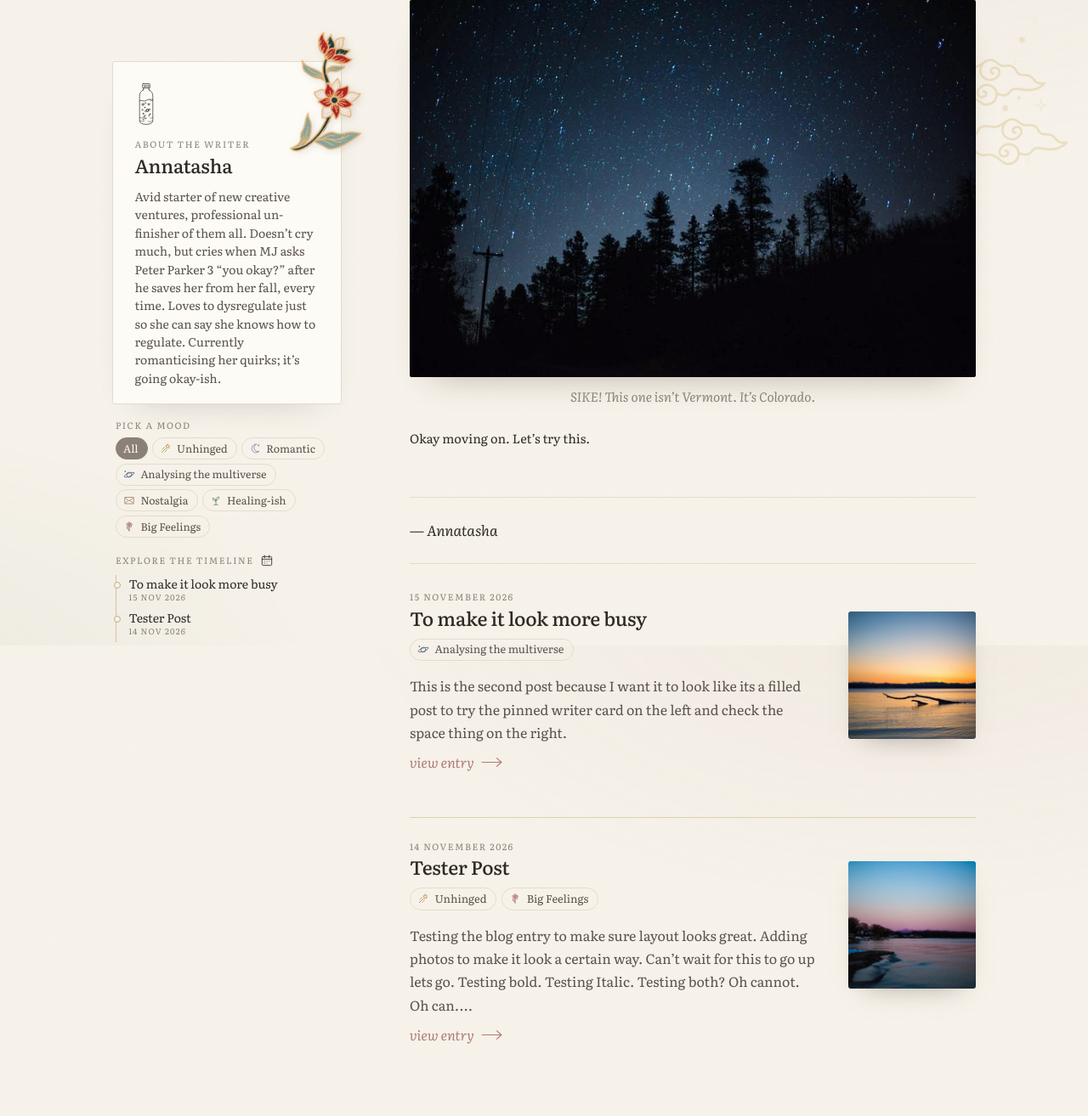
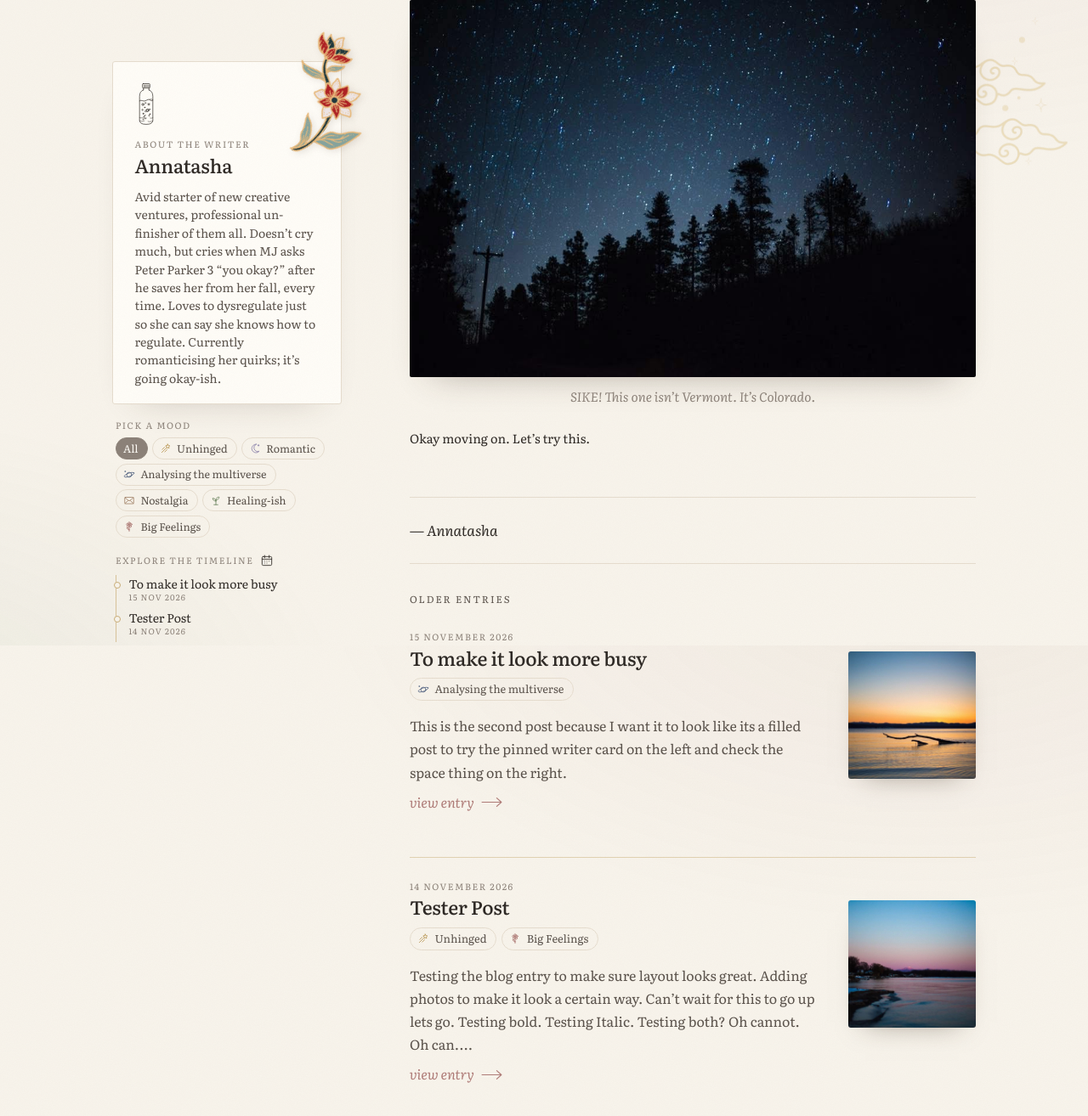
Before and after one commit to joliecodes/annatasha, a Jekyll site: the page built from blog/index.html, in a window 1280 px wide and 1400 px high, scrolled down 1040 px. Shown: the top 1314 px of the window at 85% size. Built offline with Jekyll 4.4.1, drawn with Linux system fonts in a browser that asks for light colours.

Commit message:
Older entries label on the blog page (editable in Site text)
Co-Authored-By: Claude Opus 5.5 <noreply@anthropic.com>
Claude-Session: https://claude.ai/code/session_01H42t2MWQU4LZnCXKDr1JmC

```diff
--- a/_data/blog.yml
+++ b/_data/blog.yml
@@ -5,3 +5,4 @@ empty_text: Nothing in this mood yet.
 earlier_kicker: "explore the timeline"
 timeline_heading: "The Timeline"
 timeline_sub: "every story, on the day it happened"
+older_kicker: "older entries"
--- a/admin/config.yml
+++ b/admin/config.yml
@@ -63,6 +63,7 @@ collections:
           - { label: Small line above the moods, name: moods_kicker, widget: string }
           - { label: Message when a mood has no posts, name: empty_text, widget: string }
           - { label: Small line above the older posts list, name: earlier_kicker, widget: string }
+          - { label: Label above older entries on the blog page, name: older_kicker, widget: string }
           - { label: Calendar page heading, name: timeline_heading, widget: string }
           - { label: Calendar page subtitle, name: timeline_sub, widget: string }
       - label: Moods
--- a/assets/moods.js
+++ b/assets/moods.js
@@ -29,6 +29,8 @@
       if (show) shown++;
     });
     empty.hidden = shown > 0;
+    var older = document.querySelector('.older-head');
+    if (older) older.hidden = !document.querySelector('.posts > .post-card:not([hidden])');
   }
 
   buttons.forEach(function (b) {
--- a/assets/style.css
+++ b/assets/style.css
@@ -201,8 +201,9 @@ h1,h2{font-weight:500;letter-spacing:-.01em;line-height:1.15}
 .timeline span,.more-stories li span{text-transform:uppercase;letter-spacing:.12em;font-size:.6rem}
 .featured-foot{margin-top:2.2rem;padding-bottom:1.5rem;border-bottom:1px solid var(--line)}
 .post-card.featured{padding-bottom:0}
-.featured:not([hidden]) + .posts > .post-card:first-child{padding-top:1.9rem}
-.featured:not([hidden]) + .posts > .post-card:first-child::before{display:none}
+.older-head{text-transform:uppercase;letter-spacing:.16em;font-size:.72rem;color:var(--soft);margin:2rem 0 0}
+.older-head + .posts > .post-card:first-child{padding-top:1.6rem}
+.older-head + .posts > .post-card:first-child::before{display:none}
 .mobile-head{display:none}
 .timeline-head a.tl-label{display:inline;font-size:inherit;color:inherit;text-decoration:none}
 .timeline-head a.tl-label:hover{color:var(--rose)}
--- a/blog/index.html
+++ b/blog/index.html
@@ -44,6 +44,7 @@ blog_index: true
     </article>
     {% endif %}
 
+    {% if site.posts.size > 1 %}<p class="older-head">{{ site.data.blog.older_kicker }}</p>{% endif %}
     <ol class="posts">
       {% for post in site.posts offset: 1 %}
       {% include post-preview.html post=post %}
```
